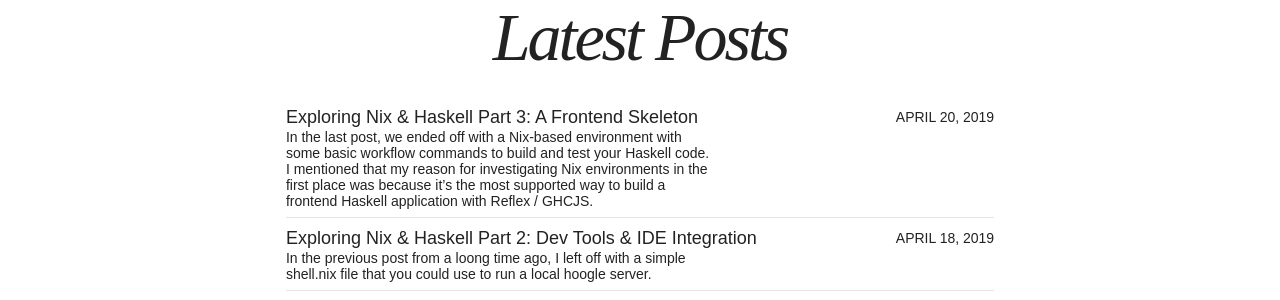
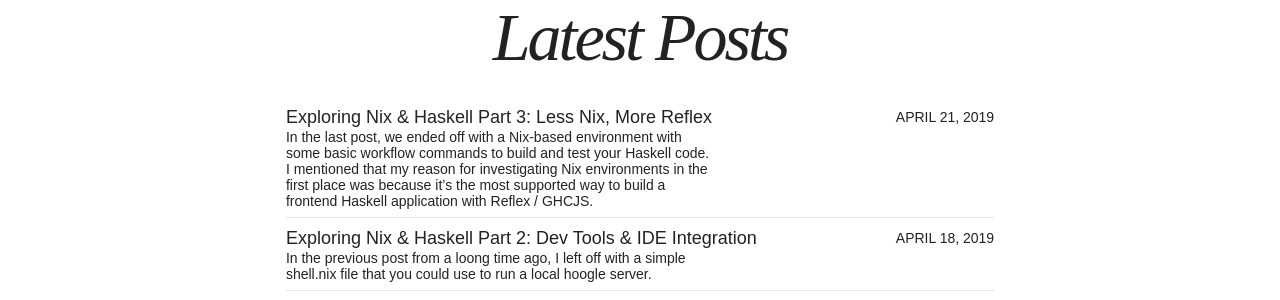
Before and after one commit to cah6/cah6.github.io, a Jekyll site: the page built from index.md, in a window 1280 px wide. Shown: the part 154-454 px from the top of the page. Built offline with Jekyll 4.4.1, drawn with Linux system fonts in a browser that asks for light colours; nearby versions of some CDN libraries.

Commit message:
Change title and date

```diff
--- a/_posts/technology/2019-04-20-nix-haskell-3.md
+++ b/_posts/technology/2019-04-21-nix-haskell-3.md
@@ -1,14 +1,14 @@
 ---
 layout: post
-title: "Exploring Nix & Haskell Part 3: A Frontend Skeleton"
+title: "Exploring Nix & Haskell Part 3: Less Nix, More Reflex"
 modified:
 categories: technology
 excerpt:
 tags: []
 image:
   feature: nix-haskell-banner.png
-date: 2019-04-20T00:00:00
-modified: 2019-04-20T00:00:00
+date: 2019-04-21T00:00:00
+modified: 2019-04-21T00:00:00
 published: true
 ---
 
```
